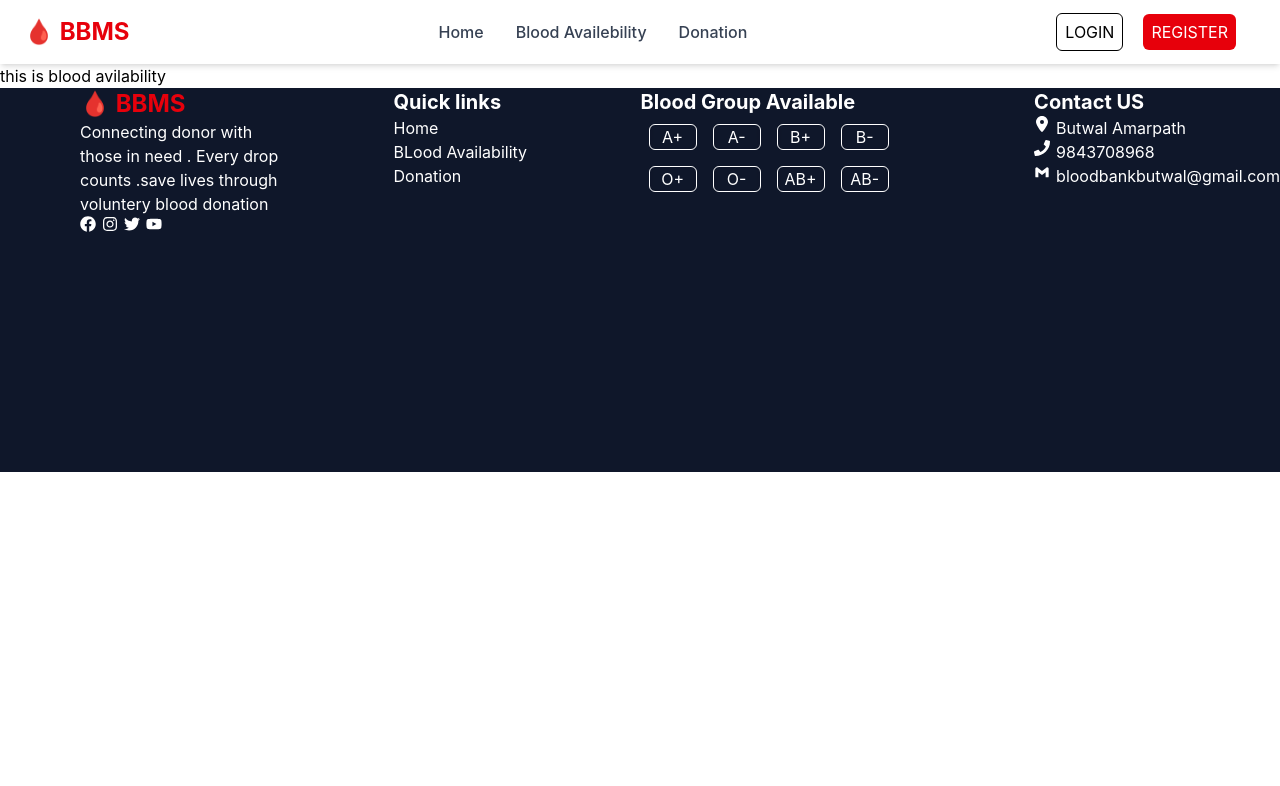
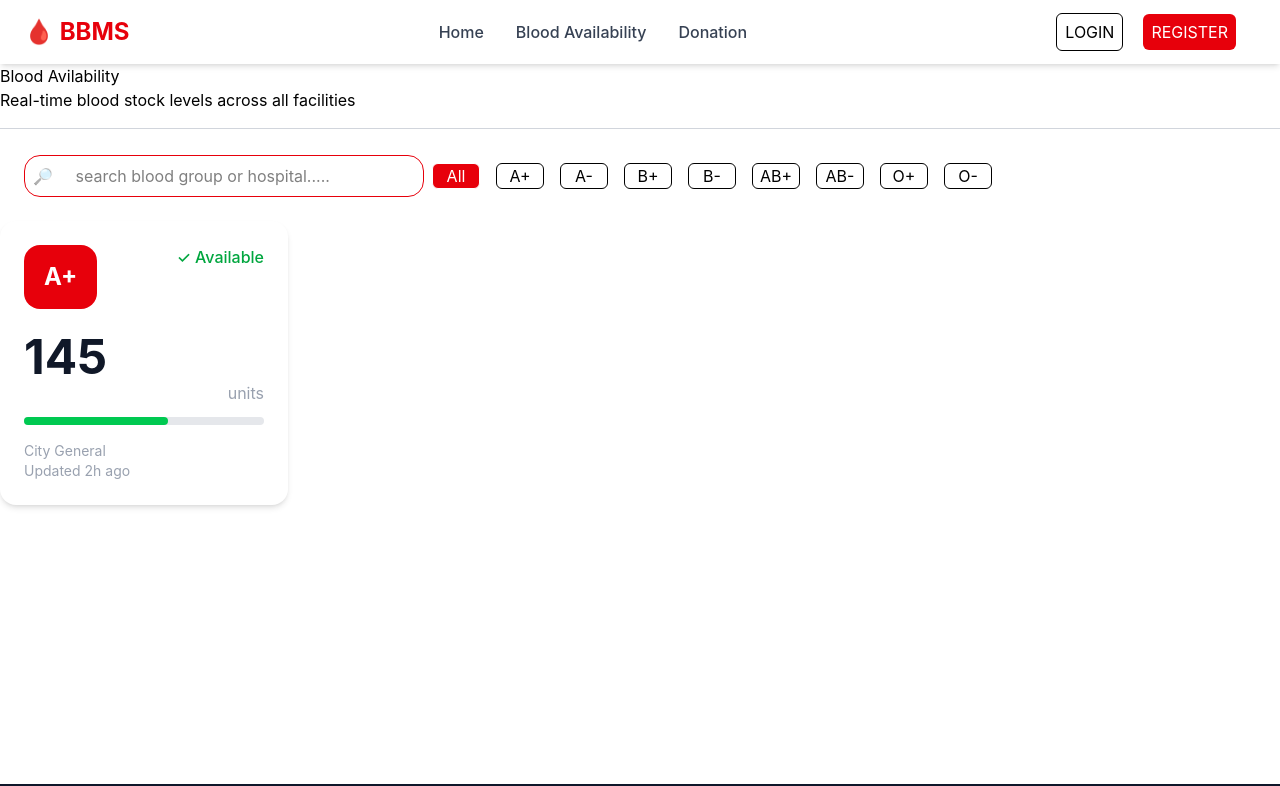
Before and after one commit to laxmanbashyal/BBMS, a React (Vite) app: page /blood-availability in a window 1280 px wide. Shown: the top 786 px of the page. Built offline with nearby package versions, Linux system fonts and the light colour scheme.

Commit message:
create blood avilability ui

```diff
--- a/src/components/Navbar.jsx
+++ b/src/components/Navbar.jsx
@@ -12,30 +12,42 @@ const Navbar = () => {
           </li>
           <li>
             <Link
-              to="/blood-avalebility"
+              to="/blood-availability"
               className="hover:text-red-600 transition"
             >
-              Blood Availebility
+              Blood Availability
             </Link>
           </li>
           <li>
             <Link
-              to="donation-program"
+              to="/donation-program"
               className="hover:text-red-600 transition"
             >
               Donation
-            </Link>{" "}
+            </Link>
           </li>
         </ul>{" "}
-        <div> <button> <Link to="/login" className="hover:text-red-600 border p-2 rounded-md transition">
-          LOGIN
-        </Link></button>
-        <button className=""> <Link to="/register" className="text-white rounded-md p-2  bg-red-600 m-5">
-          REGISTER
-        </Link></button></div>
-
-
-
+        <div>
+          {" "}
+          <button>
+            {" "}
+            <Link
+              to="/login"
+              className="hover:text-red-600 border p-2 rounded-md transition"
+            >
+              LOGIN
+            </Link>
+          </button>
+          <button className="">
+            {" "}
+            <Link
+              to="/register"
+              className="text-white rounded-md p-2  bg-red-600 m-5"
+            >
+              REGISTER
+            </Link>
+          </button>
+        </div>
       </div>
     </nav>
   );
--- a/src/pages/BloodAvailability.jsx
+++ b/src/pages/BloodAvailability.jsx
@@ -1,11 +1,86 @@
-
-
 const BloodAvailability = () => {
   return (
-    <div>
-      this is blood avilability
+    <div className="h-[calc(100vh-80px)] w-full ">
+      <p>Blood Avilability</p>
+      <p>Real-time blood stock levels across all facilities</p>
+      <hr class="border-t border-gray-300 my-4" />
+      <div className="flex m-3.5 p-2.5 ">
+        <div className=" border-red-600">
+          {" "}
+          <input
+            type="text"
+            placeholder="🔎︎     search blood group or hospital....."
+            className=" border outline-none border-red-600 rounded-2xl w-100 p-2"
+          />
+        </div>
+        <button className="border backdrop-blur-2xl m-2 w-12 rounded-md text-white bg-red-600  ">
+          All
+        </button>
+        <button className="border backdrop-blur-2xl m-2 w-12 rounded-md ">
+          A+
+        </button>
+        <button className="border backdrop-blur-2xl m-2 w-12 rounded-md ">
+          A-
+        </button>
+        <button className="border backdrop-blur-2xl m-2 w-12 rounded-md ">
+          B+
+        </button>
+        <button className="border backdrop-blur-2xl m-2 w-12 rounded-md ">
+          B-
+        </button>
+        <button className="border backdrop-blur-2xl m-2 w-12 rounded-md ">
+          AB+
+        </button>
+        <button className="border backdrop-blur-2xl m-2 w-12 rounded-md ">
+          AB-
+        </button>
+        <button className="border backdrop-blur-2xl m-2 w-12 rounded-md ">
+          O+
+        </button>
+        <button className="border backdrop-blur-2xl m-2 w-12 rounded-md ">
+          O-
+        </button>
+      </div>
+      <div className="bg-white rounded-2xl p-6 shadow-md w-72">
+
+  {/* Top Row */}
+  <div className="flex justify-between items-start">
+
+    <div className="bg-red-600 text-white font-bold text-2xl px-5 py-4 rounded-2xl">
+      A+
     </div>
-  )
-}
 
-export default BloodAvailability
+    <div className="text-green-600 font-medium flex items-center gap-2">
+      ✓ Available
+    </div>
+
+  </div>
+
+  {/* Units */}
+  <div className="mt-6">
+    <h2 className="text-5xl font-bold text-gray-900">
+      145
+    </h2>
+
+    <p className="text-gray-400 text-right">
+      units
+    </p>
+  </div>
+
+  {/* Progress Bar */}
+  <div className="w-full h-2 bg-gray-200 rounded-full mt-3">
+    <div className="h-2 bg-green-500 rounded-full w-[60%]"></div>
+  </div>
+
+  {/* Footer */}
+  <div className="mt-4 text-gray-400 text-sm">
+    <p>City General</p>
+    <p>Updated 2h ago</p>
+  </div>
+
+</div>
+    </div>
+  );
+};
+
+export default BloodAvailability;
--- a/src/pages/Home.jsx
+++ b/src/pages/Home.jsx
@@ -1,8 +1,8 @@
 const Home = () => {
   return (
     <>
-      <div className=" h-[calc(100vh-80px)] w-full bg-red-600">
-        <div className=" ml-10">
+      <div className=" h-[calc(100vh-80px)] w-full bg-red-600 flex">
+        <div className=" ml-10 ">
           <div
             className="w-75 rounded-3xl text-xl
             bg-liner-to-r from-red-500 to-red-600
@@ -54,6 +54,9 @@ const Home = () => {
           </div>
         </div>
         {/* //there is two main div */}
+        <div>
+          <img src=" src\image\drop.png" alt="" />
+        </div>
       </div>
     </>
   );
```
Also changed, not shown: src/App.jsx (+2 -6 lines), src/image/drop.png (added).
